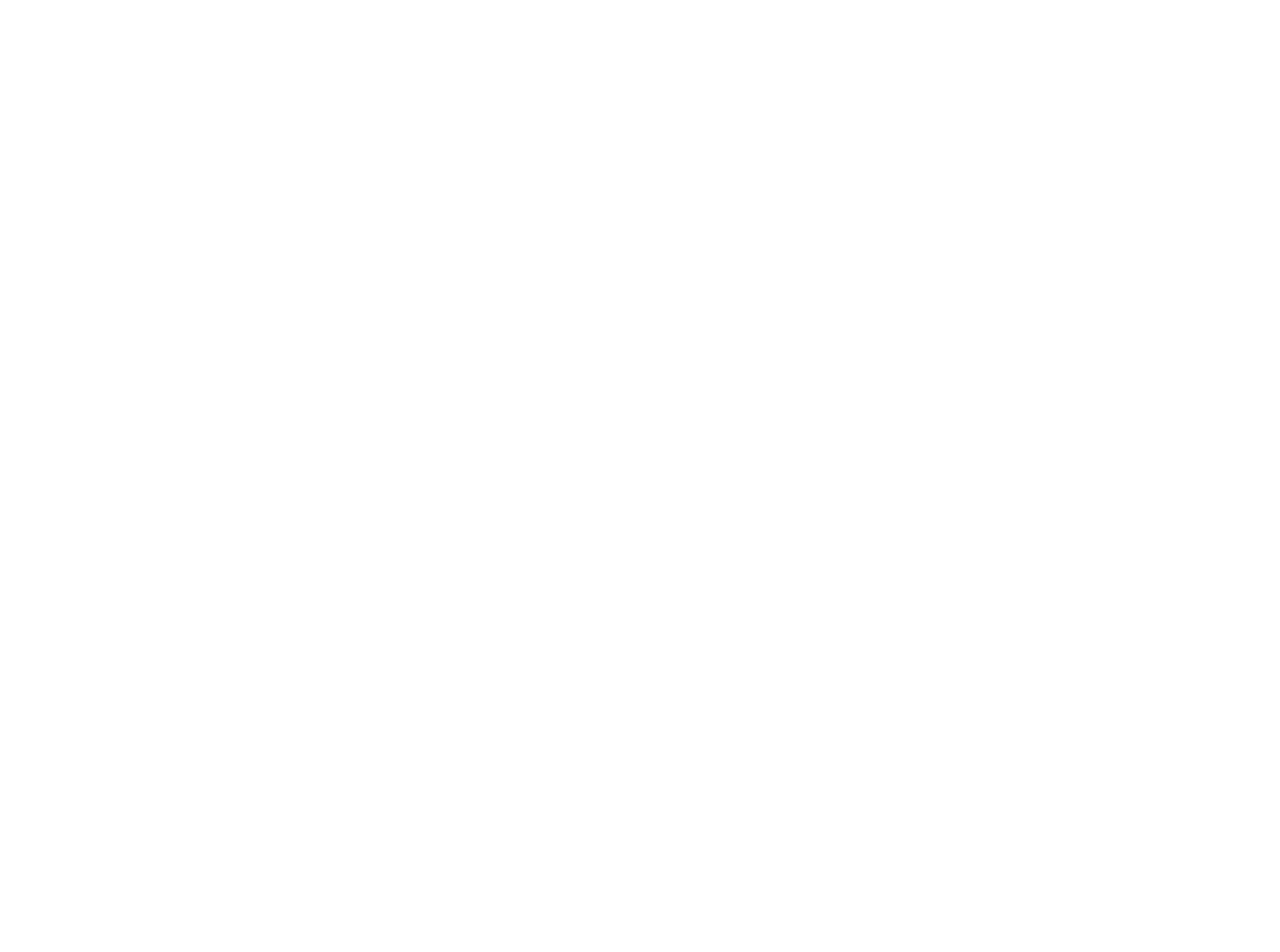
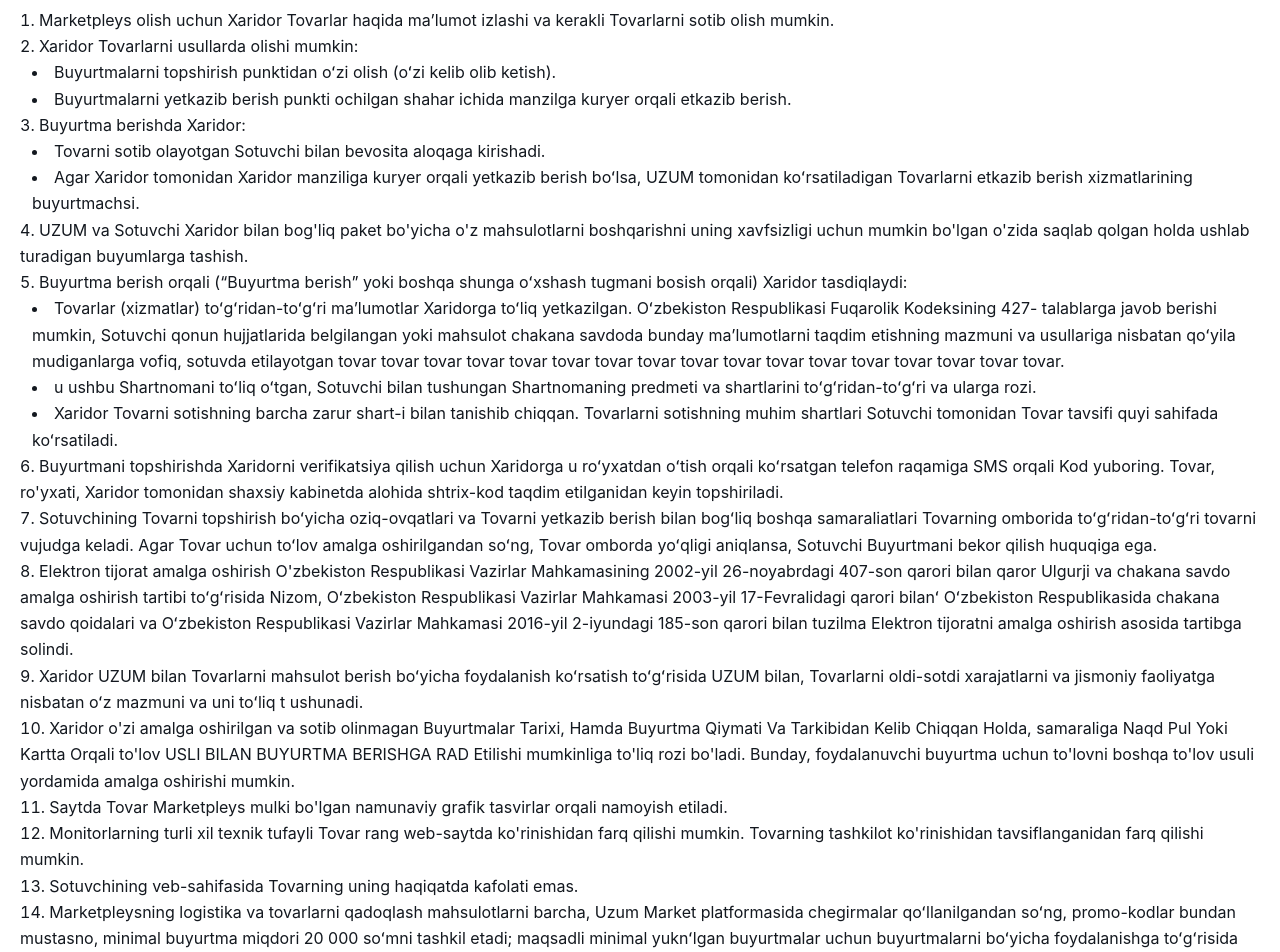
Before and after one commit to dxxdev/mene-market, a React (Vite) app: page /policy in a window 1280 px wide. Before the commit this address had no page. Shown: the part 180-1132 px from the top of the page. Before the commit the page ends 800 px from the top, so only its background shows below. Built offline with nearby package versions, Linux system fonts and the light colour scheme.

Commit message:
Policy page added

```diff
--- a/src/App.jsx
+++ b/src/App.jsx
@@ -10,6 +10,7 @@
 import Detail from "./pages/Detail";
 import Products from "./pages/Products";
 import CategoryProducts from "./pages/CategoryProducts";
+import Policy from "./pages/Policy";
 
 const App = () => {
   const router = createBrowserRouter(
@@ -17,6 +18,7 @@
       <Route path="/" element={<MainLayout />}>
         <Route index element={<Home />} />
         <Route path="/products" element={<Products />} />
+        <Route path="/policy" element={<Policy />} />
         <Route path="/products/:category" element={<CategoryProducts />} />
         <Route path="/products/:category/:productName" element={<Detail />} />
       </Route>
--- a/src/components/Footer.jsx
+++ b/src/components/Footer.jsx
@@ -10,14 +10,14 @@
         className={`${styles.container} flex flex-col gap-y-10 sm:flex-row px-10 sm:px-3 justify-between items-start`}
       >
         <div className="flex flex-col items-start gap-y-4">
-          <div className="w-[152px] h-[83px]">
+          <Link to={`/`} className="w-[152px] h-[83px]">
             <img
               src={logoHeader}
               width="100%"
               height="100%"
               alt="Mene Market"
             />
-          </div>
+          </Link>
           <p className="text-base font-normal leading-[164%] text-soft-gray">
             Copyright 2023 © All rights reserved
           </p>
@@ -39,7 +39,10 @@
             </NavLink>
           </li>
           <li>
-            <NavLink className="text-base leading-[164%] text-soft-gray font-normal">
+            <NavLink
+              to="/policy"
+              className="text-base leading-[164%] text-soft-gray font-normal"
+            >
               Ommaviy oferta
             </NavLink>
           </li>
--- a/src/components/ProductCard.jsx
+++ b/src/components/ProductCard.jsx
@@ -25,8 +25,6 @@
           autoplay={{ delay: Math.floor(Math.random() * 4000 + 3000) }}
           loop={true}
           modules={[Autoplay]}
-          npm
-          run
           className="mySwiper h-80"
         >
           {product.images.slice(0, 4).map((image, index) => {
--- /dev/null
+++ b/src/pages/Policy.jsx
@@ -0,0 +1,132 @@
+import React from "react";
+import { styles } from "../styles";
+
+const Policy = () => {
+  return (
+    <div className={`${styles.container}`}>
+      <div className="py-16 flex flex-col gap-4">
+        <h3 className="text-xl text-jet-black leading-[112%] font-semibold">
+          Buyurtmani rasmiylashtirish
+        </h3>
+        <ol className="list-decimal list-inside text-base leading-[164%] text-jet-black font-normal">
+          <li>
+            Marketpleys olish uchun Xaridor Tovarlar haqida maʼlumot izlashi va
+            kerakli Tovarlarni sotib olish mumkin.
+          </li>
+          <li>Xaridor Tovarlarni usullarda olishi mumkin:</li>
+          <ul className="list-disc list-inside pl-3">
+            <li>
+              Buyurtmalarni topshirish punktidan oʻzi olish (oʻzi kelib olib
+              ketish).
+            </li>
+            <li>
+              Buyurtmalarni yetkazib berish punkti ochilgan shahar ichida
+              manzilga kuryer orqali etkazib berish.
+            </li>
+          </ul>
+          <li>Buyurtma berishda Xaridor:</li>
+          <ul className="list-disc list-inside pl-3">
+            <li>
+              Tovarni sotib olayotgan Sotuvchi bilan bevosita aloqaga kirishadi.
+            </li>
+            <li>
+              Agar Xaridor tomonidan Xaridor manziliga kuryer orqali yetkazib
+              berish boʻlsa, UZUM tomonidan koʻrsatiladigan Tovarlarni etkazib
+              berish xizmatlarining buyurtmachsi.
+            </li>
+          </ul>
+          <li>
+            UZUM va Sotuvchi Xaridor bilan bog'liq paket bo'yicha o'z
+            mahsulotlarni boshqarishni uning xavfsizligi uchun mumkin bo'lgan
+            o'zida saqlab qolgan holda ushlab turadigan buyumlarga tashish.
+          </li>
+          <li>
+            Buyurtma berish orqali (“Buyurtma berish” yoki boshqa shunga
+            oʻxshash tugmani bosish orqali) Xaridor tasdiqlaydi:
+          </li>
+          <ul className="list-disc list-inside pl-3">
+            <li>
+              Tovarlar (xizmatlar) toʻgʻridan-toʻgʻri maʼlumotlar Xaridorga
+              toʻliq yetkazilgan. Oʻzbekiston Respublikasi Fuqarolik Kodeksining
+              427- talablarga javob berishi mumkin, Sotuvchi qonun hujjatlarida
+              belgilangan yoki mahsulot chakana savdoda bunday maʼlumotlarni
+              taqdim etishning mazmuni va usullariga nisbatan qoʻyila
+              mudiganlarga vofiq, sotuvda etilayotgan tovar tovar tovar tovar
+              tovar tovar tovar tovar tovar tovar tovar tovar tovar tovar tovar
+              tovar tovar.
+            </li>
+            <li>
+              u ushbu Shartnomani toʻliq oʻtgan, Sotuvchi bilan tushungan
+              Shartnomaning predmeti va shartlarini toʻgʻridan-toʻgʻri va ularga
+              rozi.
+            </li>
+            <li>
+              Xaridor Tovarni sotishning barcha zarur shart-i bilan tanishib
+              chiqqan. Tovarlarni sotishning muhim shartlari Sotuvchi tomonidan
+              Tovar tavsifi quyi sahifada koʻrsatiladi.
+            </li>
+          </ul>
+          <li>
+            Buyurtmani topshirishda Xaridorni verifikatsiya qilish uchun
+            Xaridorga u roʻyxatdan oʻtish orqali koʻrsatgan telefon raqamiga SMS
+            orqali Kod yuboring. Tovar, ro'yxati, Xaridor tomonidan shaxsiy
+            kabinetda alohida shtrix-kod taqdim etilganidan keyin topshiriladi.
+          </li>
+          <li>
+            Sotuvchining Tovarni topshirish boʻyicha oziq-ovqatlari va Tovarni
+            yetkazib berish bilan bogʻliq boshqa samaraliatlari Tovarning
+            omborida toʻgʻridan-toʻgʻri tovarni vujudga keladi. Agar Tovar uchun
+            toʻlov amalga oshirilgandan soʻng, Tovar omborda yoʻqligi aniqlansa,
+            Sotuvchi Buyurtmani bekor qilish huquqiga ega.
+          </li>
+          <li>
+            Elektron tijorat amalga oshirish O'zbekiston Respublikasi Vazirlar
+            Mahkamasining 2002-yil 26-noyabrdagi 407-son qarori bilan qaror
+            Ulgurji va chakana savdo amalga oshirish tartibi toʻgʻrisida Nizom,
+            Oʻzbekiston Respublikasi Vazirlar Mahkamasi 2003-yil 17-Fevralidagi
+            qarori bilanʻ Oʻzbekiston Respublikasida chakana savdo qoidalari va
+            Oʻzbekiston Respublikasi Vazirlar Mahkamasi 2016-yil 2-iyundagi
+            185-son qarori bilan tuzilma Elektron tijoratni amalga oshirish
+            asosida tartibga solindi.
+          </li>
+          <li>
+            Xaridor UZUM bilan Tovarlarni mahsulot berish boʻyicha foydalanish
+            koʻrsatish toʻgʻrisida UZUM bilan, Tovarlarni oldi-sotdi
+            xarajatlarni va jismoniy faoliyatga nisbatan oʻz mazmuni va uni
+            toʻliq t ushunadi.
+          </li>
+          <li>
+            Xaridor o'zi amalga oshirilgan va sotib olinmagan Buyurtmalar
+            Tarixi, Hamda Buyurtma Qiymati Va Tarkibidan Kelib Chiqqan Holda,
+            samaraliga Naqd Pul Yoki Kartta Orqali to'lov USLI BILAN BUYURTMA
+            BERISHGA RAD Etilishi mumkinliga to'liq rozi bo'ladi. Bunday,
+            foydalanuvchi buyurtma uchun to'lovni boshqa to'lov usuli yordamida
+            amalga oshirishi mumkin.
+          </li>
+          <li>
+            Saytda Tovar Marketpleys mulki bo'lgan namunaviy grafik tasvirlar
+            orqali namoyish etiladi.
+          </li>
+          <li>
+            Monitorlarning turli xil texnik tufayli Tovar rang web-saytda
+            ko'rinishidan farq qilishi mumkin. Tovarning tashkilot ko'rinishidan
+            tavsiflanganidan farq qilishi mumkin.
+          </li>
+          <li>
+            Sotuvchining veb-sahifasida Tovarning uning haqiqatda kafolati emas.
+          </li>
+          <li>
+            Marketpleysning logistika va tovarlarni qadoqlash mahsulotlarni
+            barcha, Uzum Market platformasida chegirmalar qoʻllanilgandan soʻng,
+            promo-kodlar bundan mustasno, minimal buyurtma miqdori 20 000 soʻmni
+            tashkil etadi; maqsadli minimal yuknʻlgan buyurtmalar uchun
+            buyurtmalarni boʻyicha foydalanishga toʻgʻrisida toʻgʻridan-toʻgʻri
+            foydalanish uchun xizmat koʻrsatish mavjud.
+          </li>
+        </ol>
+      </div>
+    </div>
+  );
+};
+
+export default Policy;
```
